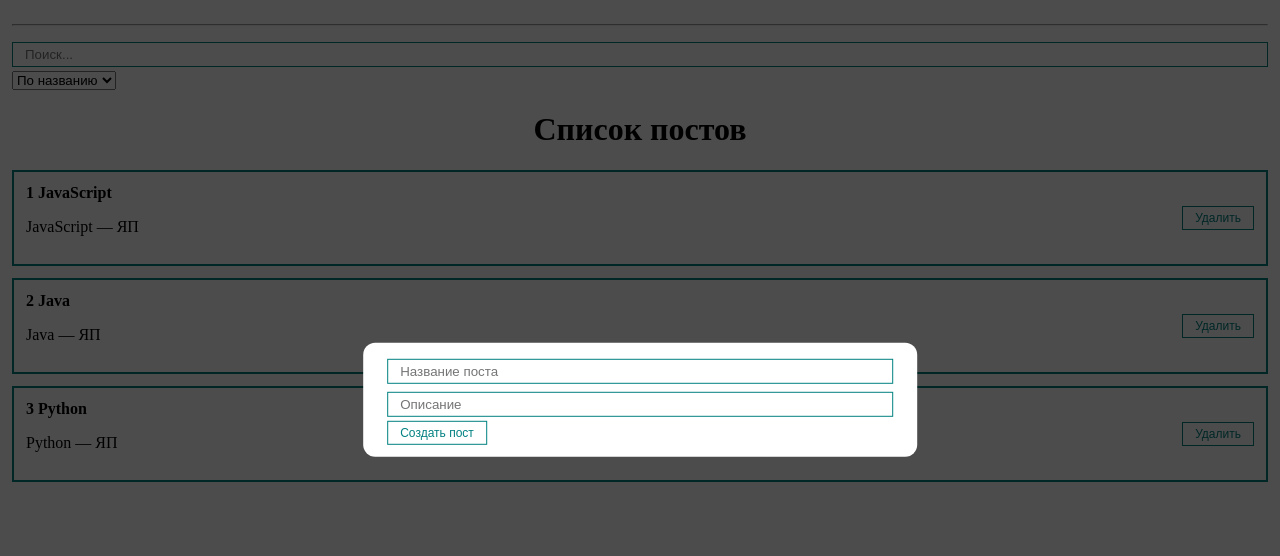
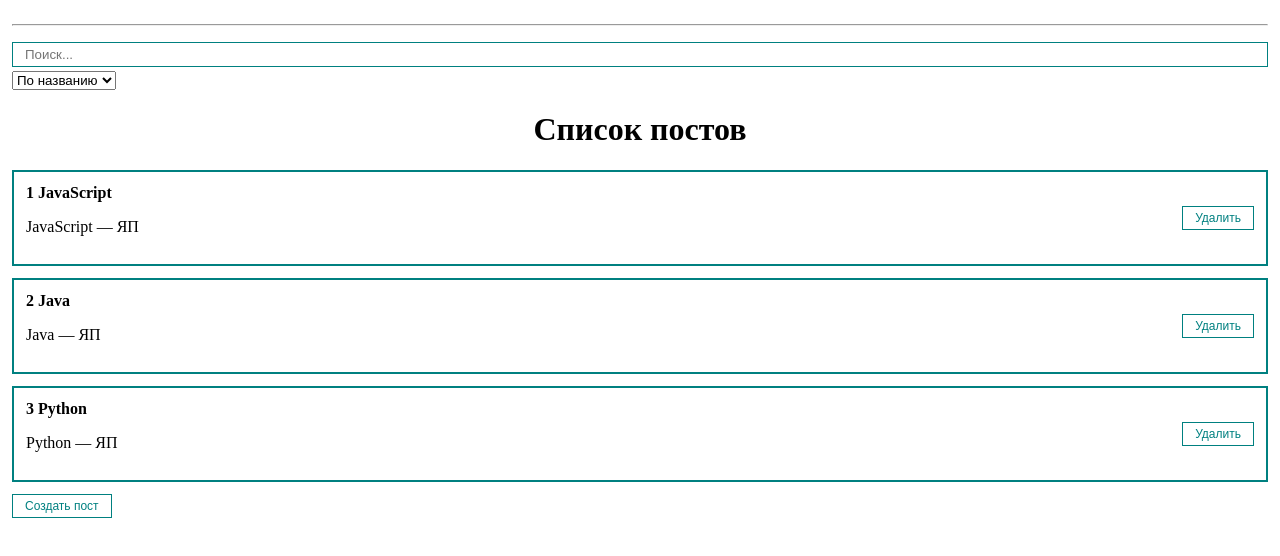
Before and after one commit to scorn-da/react-kit, a React (Create React App) app: page / in a window 1280 px wide. Shown: the top 556 px of the page. Built offline with nearby package versions, Linux system fonts and the light colour scheme.

Commit message:
feat(ui): closing the modal after the post adding

```diff
--- a/src/App.js
+++ b/src/App.js
@@ -4,6 +4,7 @@ import Posts from "src/components/Posts/Posts";
 import PostForm from "src/components/PostForm/PostForm";
 import PostsFilter from "src/components/PostsFilter/PostsFilter";
 import ModalWithOverlay from "src/components/UI/Modal/ModalWithOverlay/ModalWithOverlay";
+import Button from "src/components/UI/Button/Button";
 
 function App() {
   const [posts, setPosts] = useState([
@@ -15,6 +16,7 @@ function App() {
     sort: '',
     query: '',
   });
+  const [isModalActive, setIsModalActive] = useState(false);
 
   const sortedPosts = useMemo(() => {
     if(filter.sort) {
@@ -29,6 +31,7 @@ function App() {
 
   function createPost(newPost) {
     setPosts([...posts, newPost]);
+    setIsModalActive(false);
   }
 
   function removePost(post) {
@@ -38,11 +41,12 @@ function App() {
   return (
     <div className="App">
       <hr style={{margin: '12px 0'}} />
-      <ModalWithOverlay isActive={true}>
+      <PostsFilter filter={filter} setFilter={setFilter} />
+      <Posts remove={removePost} title="Список постов" posts={sortedAndSearchedPosts} />
+      <Button style={{margin: '12px 0'}} onClick={() => setIsModalActive(true)}>Создать пост</Button>
+      <ModalWithOverlay isActive={isModalActive} setIsActive={setIsModalActive}>
         <PostForm create={createPost} />
       </ModalWithOverlay>
-      <PostsFilter filter={filter} setFilter={setFilter} />
-      <Posts remove={removePost} title="Список постов" posts={sortedAndSearchedPosts} />
     </div>
   );
 }
--- a/src/components/UI/Modal/Modal.jsx
+++ b/src/components/UI/Modal/Modal.jsx
@@ -4,7 +4,7 @@ import cn from "classnames";
 
 const Modal = ({children, isActive}) => {
   return (
-      <section className={cn(styles.modal, {[styles.active]: !!isActive})}>
+      <section className={cn(styles.modal, {[styles.active]: !!isActive})} onClick={(evt) => evt.stopPropagation()}>
         <div className={styles.content}>
           {children}
         </div>
--- a/src/components/UI/Modal/ModalWithOverlay/ModalWithOverlay.jsx
+++ b/src/components/UI/Modal/ModalWithOverlay/ModalWithOverlay.jsx
@@ -2,9 +2,9 @@ import React from 'react';
 import Overlay from "src/components/UI/Overlay/Overlay";
 import Modal from "src/components/UI/Modal/Modal";
 
-const ModalWithOverlay = ({children, isActive}) => {
+const ModalWithOverlay = ({children, isActive, setIsActive}) => {
   return (
-      <Overlay isActive={isActive}>
+      <Overlay isActive={isActive} setIsActive={setIsActive}>
         <Modal isActive={isActive}>
           {children}
         </Modal>
--- a/src/components/UI/Overlay/Overlay.jsx
+++ b/src/components/UI/Overlay/Overlay.jsx
@@ -2,9 +2,9 @@ import React from 'react';
 import cn from 'classnames';
 import styles from './Overlay.module.css';
 
-const Overlay = ({children, isActive}) => {
+const Overlay = ({children, isActive, setIsActive}) => {
   return (
-      <div className={cn(styles.overlay, {[styles.active]: !!isActive})}>
+      <div className={cn(styles.overlay, {[styles.active]: !!isActive})} onClick={() => setIsActive(false)}>
         {children}
       </div>
   );
```
